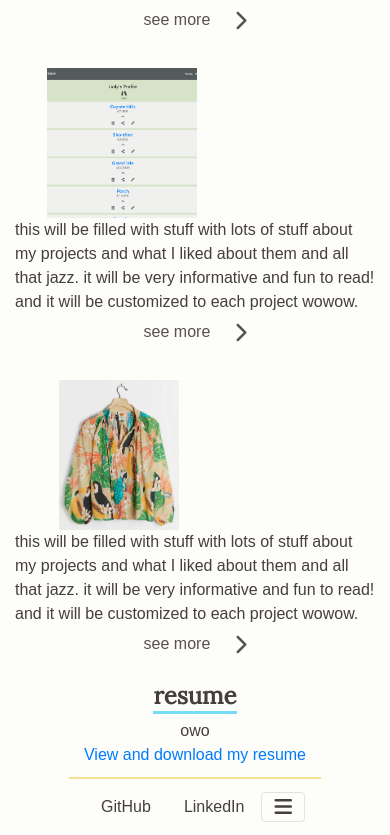
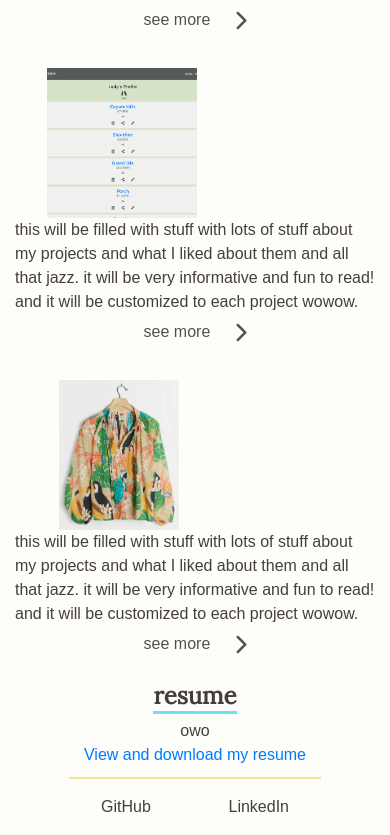
Before and after one commit to kimjudyh/portfolio, a React (Create React App) app: page / in a window 390 px wide. Shown: the part 2124-2959 px from the top of the page. Built offline with nearby package versions, Linux system fonts and the light colour scheme.

Commit message:
removed hamburger menu from footer

```diff
--- a/src/components/Footer.js
+++ b/src/components/Footer.js
@@ -6,18 +6,6 @@ const Footer = () => {
       <div className="container">
           <a className="nav-link" href="#about-link">GitHub</a>
           <a className="nav-link" href="#project-link">LinkedIn</a>
-          {/* Hamburger Menu Button */}
-    <button className="navbar-toggler" type="button" data-toggle="collapse" data-target="#footerDropdown" aria-controls="footerDropdown" aria-expanded="false" aria-label="Toggle navigation">
-      {/* <span className="navbar-toggler-icon"></span> */}
-      <i className="fa fa-bars"></i>
-    </button>
-    {/* Links in dropdown */}
-    <div className="collapse navbar-collapse ml-auto" id="footerDropdown">
-      <ul className="navbar-nav ml-auto">
-        <li className="nav-item active" data-toggle="collapse" data-target="#footerDropdown">
-        </li>
-      </ul>
-      </div>
       </div>
     </footer>
 
```
